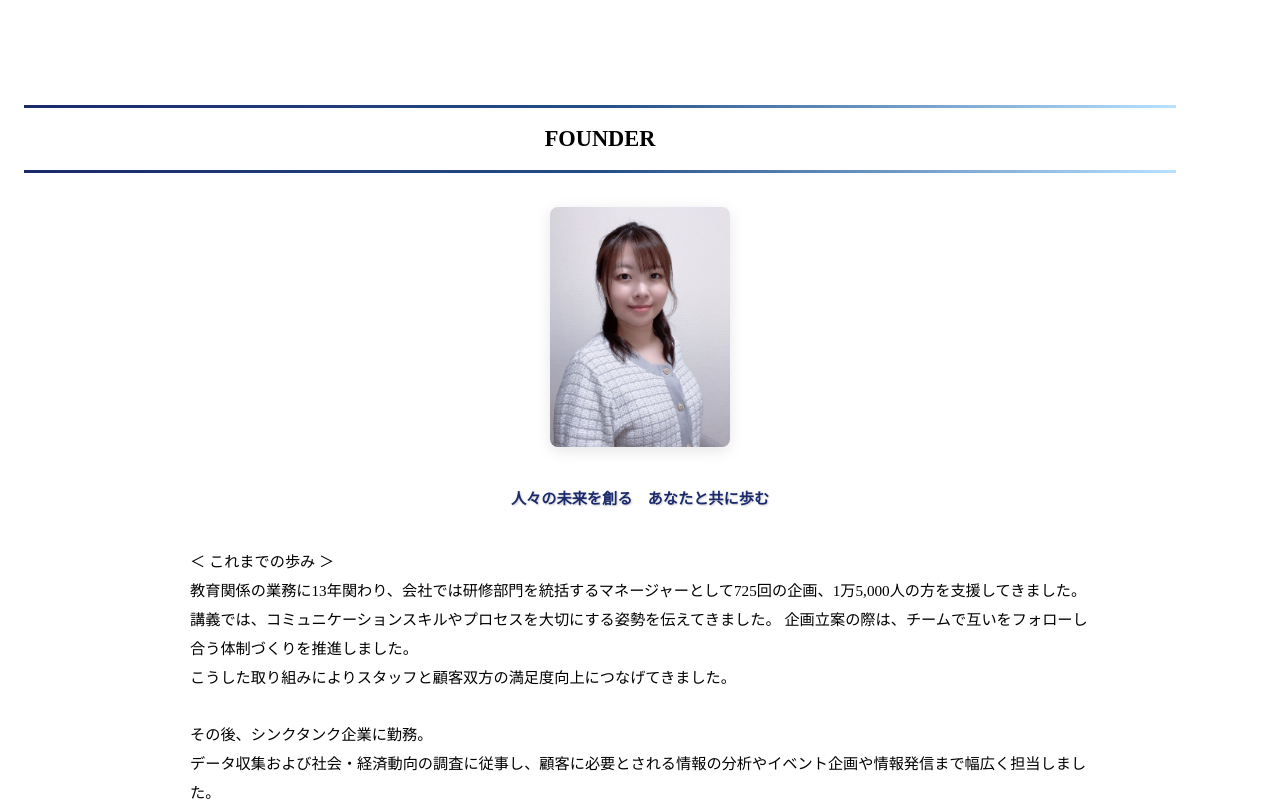
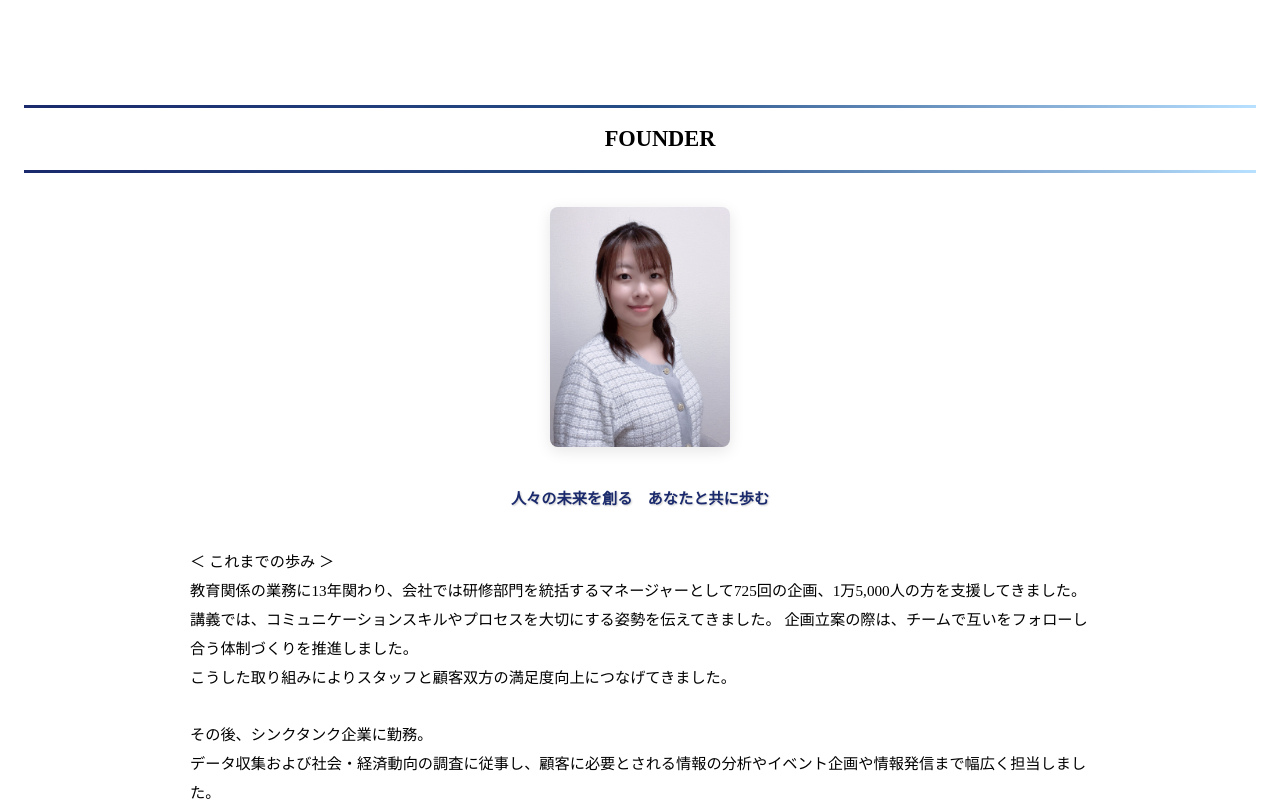
Before and after one commit to myshine-inc/myshine-inc.github.io, a plain HTML site: page company.html in a window 1280 px wide. Shown: the part 1000-1801 px from the top of the page. Drawn offline with Linux system fonts and the light colour scheme.

Commit message:
Update style.css

```diff
--- a/css/style.css
+++ b/css/style.css
@@ -689,11 +689,20 @@ body.top-page {
     opacity: 0.7;
 }
 
-/* FOUNDERの見出し・飾り線 */
-#founder > h2,
+/* FOUNDERの見出しと区切り線 */
+#founder > h2 {
+    text-align: left;
+    padding-left: 40px;
+    box-sizing: border-box;
+}
+
 #founder > .line {
-    margin-left: 40px;
-    width: calc(100% - 80px);
+    width: 100%;
+}
+
+/* FOUNDERの本文は元の配置に戻す */
+#founder .founder-container {
+    text-align: left;
 }
 /* メニューの親要素で固定を妨げない */
 #main-container,
```
